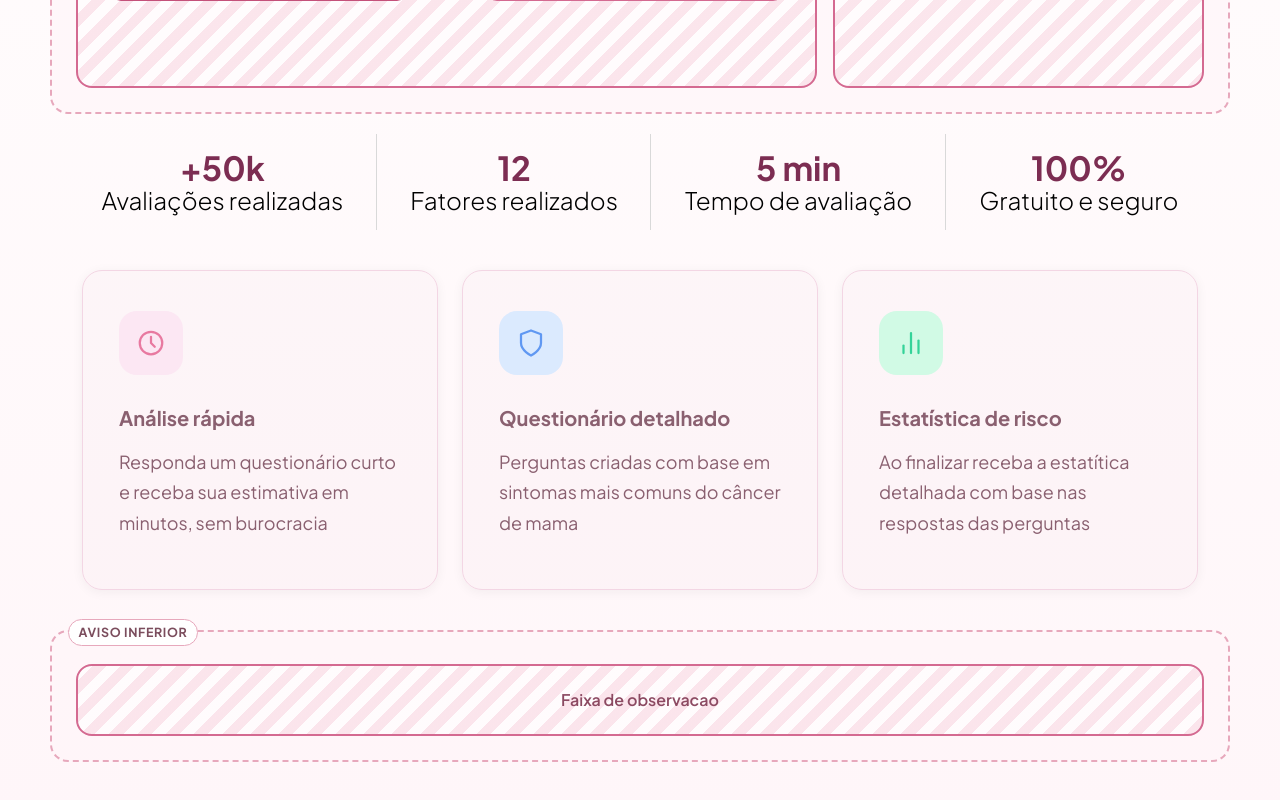
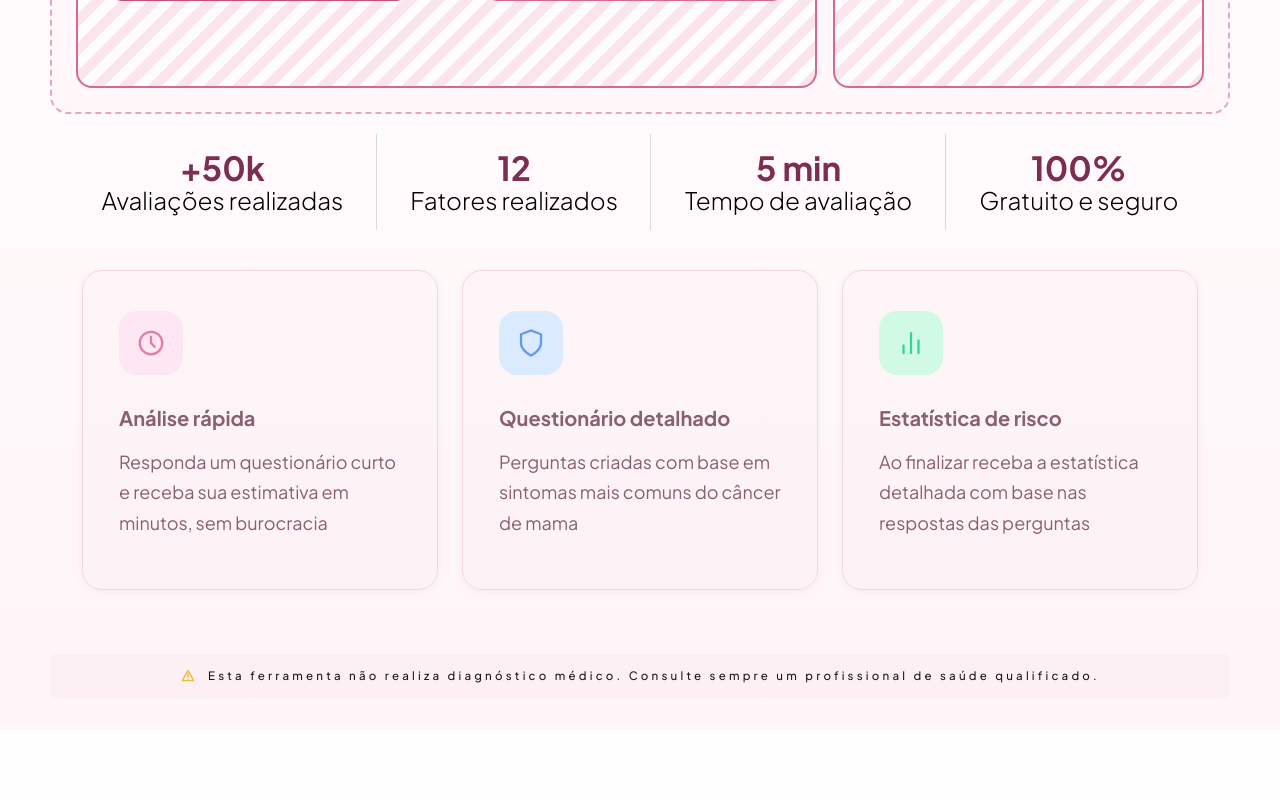
Before and after one commit to CaioRenatoDot/IHCTrabalhoMarcosUP1, a React (Vite) app: page / in a window 1280 px wide. Shown: the part 332-1132 px from the top of the page. After the commit the page ends 1062 px from the top, so only its background shows below. Built offline with nearby package versions, Linux system fonts and the light colour scheme.

Commit message:
feat: Alerta de ferramenta não pode ser utilizada como diagnostico

```diff
--- a/src/components/AvaliacaoGratuitaButton.jsx
+++ b/src/components/AvaliacaoGratuitaButton.jsx
@@ -1,7 +1,7 @@
 function AvaliacaoGratuitaButton() {
   return (
     <a className="hero-copy__primary" href="#avaliacao">
-      Fazer avaliação gratuita
+      {'Fazer avalia\u00E7\u00E3o gratuita'}
     </a>
   )
 }
--- a/src/components/Indicadores.jsx
+++ b/src/components/Indicadores.jsx
@@ -1,8 +1,8 @@
 const indicadores = [
-  { value: '+50k', label: 'Avaliações realizadas' },
+  { value: '+50k', label: 'Avalia\u00E7\u00F5es realizadas' },
   { value: '12', label: 'Fatores realizados' },
-  { value: '5 min', label: 'Tempo de avaliação' },
-  { value: '100%', label: 'Gratuito e seguro' }
+  { value: '5 min', label: 'Tempo de avalia\u00E7\u00E3o' },
+  { value: '100%', label: 'Gratuito e seguro' },
 ]
 
 function Indicadores() {
--- a/src/components/Navbar.jsx
+++ b/src/components/Navbar.jsx
@@ -5,14 +5,14 @@
         Risk<span>Care</span>
       </div>
 
-      <nav className="site-navbar__nav" aria-label="Navegacao principal">
+      <nav className="site-navbar__nav" aria-label={'Navega\u00E7\u00E3o principal'}>
         <a href="#como-funciona">Como funciona</a>
         <a href="#fatores-de-risco">Fatores de risco</a>
         <a href="#sobre">Sobre</a>
       </nav>
 
       <a className="site-navbar__cta" href="#avaliacao">
-        Começar avaliação
+        {'Come\u00E7ar avalia\u00E7\u00E3o'}
       </a>
     </header>
   )
--- /dev/null
+++ b/src/components/ObservationBanner.jsx
@@ -0,0 +1,33 @@
+function WarningIcon() {
+  return (
+    <svg
+      aria-hidden="true"
+      viewBox="0 0 24 24"
+      className="observation-banner__icon"
+      fill="none"
+      stroke="currentColor"
+      strokeWidth="2"
+      strokeLinecap="round"
+      strokeLinejoin="round"
+    >
+      <path d="M12 4 3.5 19h17L12 4Z" />
+      <path d="M12 9v5" />
+      <path d="M12 17h.01" />
+    </svg>
+  )
+}
+
+function ObservationBanner() {
+  return (
+    <section className="observation-banner" aria-label="Aviso importante">
+      <WarningIcon />
+      <p className="observation-banner__text">
+        {
+          'Esta ferramenta n\u00E3o realiza diagn\u00F3stico m\u00E9dico. Consulte sempre um profissional de sa\u00FAde qualificado.'
+        }
+      </p>
+    </section>
+  )
+}
+
+export default ObservationBanner
--- a/src/pages/HomePage.jsx
+++ b/src/pages/HomePage.jsx
@@ -3,29 +3,55 @@
 import AvaliacaoGratuitaButton from '../components/AvaliacaoGratuitaButton.jsx'
 import FeatureCard from '../components/FeatureCard.jsx'
 import Indicadores from '../components/Indicadores.jsx'
+import ObservationBanner from '../components/ObservationBanner.jsx'
 
 const ClockIcon = () => (
-  <svg width="30" height="30" viewBox="0 0 24 24" fill="none" stroke="currentColor" strokeWidth={1.8} strokeLinecap="round" strokeLinejoin="round">
+  <svg
+    width="30"
+    height="30"
+    viewBox="0 0 24 24"
+    fill="none"
+    stroke="currentColor"
+    strokeWidth={1.8}
+    strokeLinecap="round"
+    strokeLinejoin="round"
+  >
     <circle cx="12" cy="12" r="9" />
     <polyline points="12 7 12 12 15 15" />
   </svg>
 )
 
 const ShieldIcon = () => (
-  <svg width="30" height="30" viewBox="0 0 24 24" fill="none" stroke="currentColor" strokeWidth={1.8} strokeLinecap="round" strokeLinejoin="round">
+  <svg
+    width="30"
+    height="30"
+    viewBox="0 0 24 24"
+    fill="none"
+    stroke="currentColor"
+    strokeWidth={1.8}
+    strokeLinecap="round"
+    strokeLinejoin="round"
+  >
     <path d="M12 22s8-4 8-10V5l-8-3-8 3v7c0 6 8 10 8 10z" />
   </svg>
 )
 
 const ChartIcon = () => (
-  <svg width="30" height="30" viewBox="0 0 24 24" fill="none" stroke="currentColor" strokeWidth={1.8} strokeLinecap="round" strokeLinejoin="round">
+  <svg
+    width="30"
+    height="30"
+    viewBox="0 0 24 24"
+    fill="none"
+    stroke="currentColor"
+    strokeWidth={1.8}
+    strokeLinecap="round"
+    strokeLinejoin="round"
+  >
     <line x1="18" y1="20" x2="18" y2="10" />
     <line x1="12" y1="20" x2="12" y2="4" />
     <line x1="6" y1="20" x2="6" y2="14" />
   </svg>
 )
-
-
 
 function HomePage() {
   return (
@@ -37,7 +63,7 @@
         <div className="hero-grid">
           <div className="wireframe-slot hero-copy">
             <div className="hero-copy__content">
-              <div className="hero-copy__label">Area de texto principal</div>
+              <div className="hero-copy__label">{'\u00C1rea de texto principal'}</div>
               <div className="hero-copy__actions">
                 <AvaliacaoGratuitaButton />
                 <SaibaMaisButton />
@@ -51,12 +77,21 @@
       <Indicadores />
 
       <section className="cards-block">
-        <div style={{ display: 'flex', flexDirection: 'row', gap: '24px', padding: '40px 32px' }}>
+        <div
+          style={{
+            display: 'flex',
+            flexDirection: 'row',
+            gap: '24px',
+            padding: '40px 32px',
+          }}
+        >
           <div style={{ flex: 1 }}>
             <FeatureCard
               icon={<ClockIcon />}
-              title="Análise rápida"
-              description="Responda um questionário curto e receba sua estimativa em minutos, sem burocracia"
+              title={'An\u00E1lise r\u00E1pida'}
+              description={
+                'Responda um question\u00E1rio curto e receba sua estimativa em minutos, sem burocracia'
+              }
               iconBg="#fce7f3"
               iconColor="#e879a0"
             />
@@ -64,8 +99,10 @@
           <div style={{ flex: 1 }}>
             <FeatureCard
               icon={<ShieldIcon />}
-              title="Questionário detalhado"
-              description="Perguntas criadas com base em sintomas mais comuns do câncer de mama"
+              title={'Question\u00E1rio detalhado'}
+              description={
+                'Perguntas criadas com base em sintomas mais comuns do c\u00E2ncer de mama'
+              }
               iconBg="#dbeafe"
               iconColor="#6098f2"
             />
@@ -73,8 +110,10 @@
           <div style={{ flex: 1 }}>
             <FeatureCard
               icon={<ChartIcon />}
-              title="Estatística de risco"
-              description="Ao finalizar receba a estatítica detalhada com base nas respostas das perguntas"
+              title={'Estat\u00EDstica de risco'}
+              description={
+                'Ao finalizar receba a estat\u00EDstica detalhada com base nas respostas das perguntas'
+              }
               iconBg="#d1fae5"
               iconColor="#34d399"
             />
@@ -82,10 +121,7 @@
         </div>
       </section>
 
-      <section className="wireframe-block footer-note-block">
-        <div className="wireframe-label">Aviso inferior</div>
-        <div className="wireframe-slot footer-note">Faixa de observacao</div>
-      </section>
+      <ObservationBanner />
     </main>
   )
 }
--- a/src/styles/global.css
+++ b/src/styles/global.css
@@ -273,8 +273,33 @@
   min-height: 190px;
 }
 
-.footer-note {
-  min-height: 72px;
+.observation-banner {
+  display: flex;
+  align-items: center;
+  justify-content: center;
+  gap: 0.75rem;
+  width: 100%;
+  min-height: 44px;
+  margin-top: 1.5rem;
+  padding: 0.85rem 1.5rem;
+  border-radius: 6px;
+  background: #fdf0f4;
+}
+
+.observation-banner__icon {
+  width: 16px;
+  height: 16px;
+  color: #f2b633;
+  flex: 0 0 auto;
+}
+
+.observation-banner__text {
+  color: #1f1720;
+  font-size: 0.72rem;
+  font-weight: 500;
+  letter-spacing: 0.28em;
+  text-transform: none;
+  text-align: center;
 }
 
 @media (max-width: 900px) {
@@ -302,6 +327,10 @@
 
   .hero-copy__secondary {
     min-width: 180px;
+  }
+
+  .observation-banner__text {
+    letter-spacing: 0.18em;
   }
 }
 
@@ -345,4 +374,14 @@
   .site-navbar__cta {
     padding: 0.9rem 1rem;
   }
+
+  .observation-banner {
+    align-items: flex-start;
+    padding: 1rem;
+  }
+
+  .observation-banner__text {
+    font-size: 0.68rem;
+    letter-spacing: 0.1em;
+  }
 }
```
